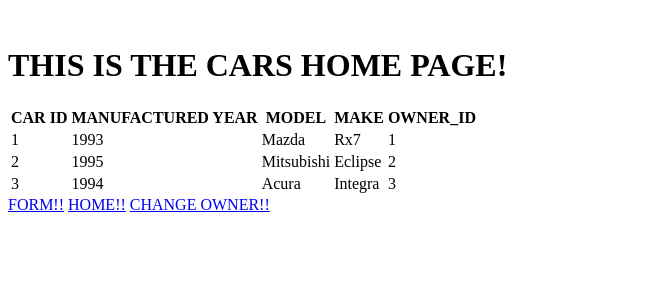
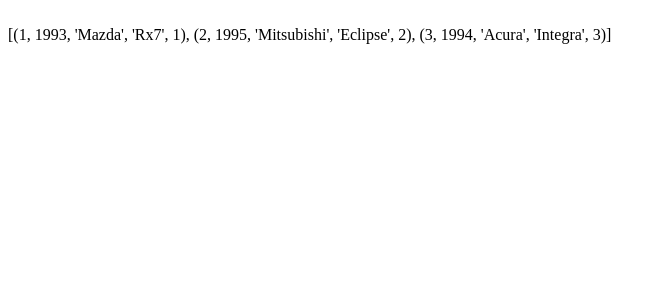
Before and after one commit to edenspring/wk35d2, a Flask app: page / in a window 1280 px wide. Shown: the top 300 px of the page, without its empty margins (0-666 px from the left). Run offline with Flask 2, Linux system fonts and the light colour scheme; data comes from the database, SQL or seed files in the repository; parts of the project's set-up code (start-up, migrations or seed data) failed here and were passed over.

Commit message:
ready for lecture

```diff
--- a/app/__init__.py
+++ b/app/__init__.py
@@ -1,67 +1,64 @@
+from app import dbfuncs
+try:
+    cars = dbfuncs.get_all_cars()
+except:
+    dbfuncs.seed()
+
 from flask import Flask, render_template, redirect
 from .config import Configuration
-from app import dbfuncs
 from app.forms import NewCarForm, ChangeOwner
-from app.routes import app_routes
 
 
 app = Flask(__name__)
 
 app.config.from_object(Configuration)
 
-try:
+
+@app.route('/')
+def home():
+    info = {
+        "title": "CARS CARS CARS",
+        "header": "THIS IS THE CARS HOME PAGE!"
+    }
     cars = dbfuncs.get_all_cars()
-except:
-    dbfuncs.seed()
-
-app.register_blueprint(app_routes, url_prefix="/")
+    return render_template('page.html', info=info, cars=cars)
 
 
-# @app.route('/')
-# def home():
-#     info = {
-#         "title": "CARS CARS CARS",
-#         "header": "THIS IS THE CARS HOME PAGE!"
-#     }
-#     cars = dbfuncs.get_all_cars()
-#     return render_template('page.html', info=info, cars=cars)
+@app.route('/test')
+def test():
+    info = {
+        "title": "Test page",
+        "header": "This is the test page"
+    }
+    return render_template('page.html', info=info)
 
 
-# @app.route('/test')
-# def test():
-#     info = {
-#         "title": "Test page",
-#         "header": "This is the test page"
-#     }
-#     return render_template('page.html', info=info)
+@app.route('/form', methods=('GET', 'POST'))
+def form():
+    form = NewCarForm()
+    if form.validate_on_submit():
+        print("+++++++MADE IT TO FORM!!!+++++++++")
+        dbfuncs.add_new_car(form.manu_year.data, form.make.data,
+                            form.model.data, form.owner_id.data)
+        return redirect("/")
+    info = {
+        "title": "NEW CAR FORM!",
+        "header": "ADD A NEW CAR 😎"
+    }
+    cars = dbfuncs.get_all_cars()  # RENDER CARS ON FORM!
+    owners = dbfuncs.get_all_owners()  # RENDER OWNERS SO THEY KNOW WHO CAN OWN A CAR
+    return render_template("page.html", info=info, form=form, cars=cars, owners=owners)
 
-
-# @app.route('/form', methods=('GET', 'POST'))
-# def form():
-#     form = NewCarForm()
-#     if form.validate_on_submit():
-#         print("+++++++MADE IT TO FORM!!!+++++++++")
-#         dbfuncs.add_new_car(form.manu_year.data, form.make.data,
-#                             form.model.data, form.owner_id.data)
-#         return redirect("/")
-#     info = {
-#         "title": "NEW CAR FORM!",
-#         "header": "ADD A NEW CAR 😎"
-#     }
-#     cars = dbfuncs.get_all_cars()  # RENDER CARS ON FORM!
-#     owners = dbfuncs.get_all_owners()  # RENDER OWNERS SO THEY KNOW WHO CAN OWN A CAR
-#     return render_template("page.html", info=info, form=form, cars=cars, owners=owners)
-
-# @app.route("/change-owners",methods=('GET', 'POST'))
-# def change():
-#     form = ChangeOwner()
-#     if form.validate_on_submit():
-#         dbfuncs.change_car_owner(car_id=form.car_id.data, new_owner_id=form.owner_id.data)
-#         return redirect("/")
-#     cars = dbfuncs.get_all_cars()
-#     owners = dbfuncs.get_all_owners()
-#     info = {
-#         "title": "CHANGE OWNER FORM!",
-#         "header": "CHANGE A CAR'S OWNER 😎"
-#     }
-#     return render_template("page.html", info=info, forms=form, cars=cars, owners=owners)
+@app.route("/change-owners",methods=('GET', 'POST'))
+def change():
+    form = ChangeOwner()
+    if form.validate_on_submit():
+        dbfuncs.change_car_owner(car_id=form.car_id.data, new_owner_id=form.owner_id.data)
+        return redirect("/")
+    cars = dbfuncs.get_all_cars()
+    owners = dbfuncs.get_all_owners()
+    info = {
+        "title": "CHANGE OWNER FORM!",
+        "header": "CHANGE A CAR'S OWNER 😎"
+    }
+    return render_template("page.html", info=info, owner_form=form, cars=cars, owners=owners)
--- a/app/routes/__init__.py
+++ /dev/null
@@ -1 +0,0 @@
-from .routes import app_routes
--- a/app/routes/routes.py
+++ /dev/null
@@ -1,54 +0,0 @@
-from flask import Blueprint, render_template, redirect
-from app import dbfuncs
-from app.forms import NewCarForm, ChangeOwner
-
-app_routes = Blueprint("app", __name__)
-
-@app_routes.route('/')
-def home():
-    info = {
-        "title": "CARS CARS CARS",
-        "header": "THIS IS THE CARS HOME PAGE!"
-    }
-    cars = dbfuncs.get_all_cars()
-    return render_template('page.html', info=info, cars=cars)
-
-
-@app_routes.route('/test')
-def test():
-    info = {
-        "title": "Test page",
-        "header": "This is the test page"
-    }
-    return render_template('page.html', info=info)
-
-
-@app_routes.route('/form', methods=('GET', 'POST'))
-def form():
-    form = NewCarForm()
-    if form.validate_on_submit():
-        print("+++++++MADE IT TO FORM!!!+++++++++")
-        dbfuncs.add_new_car(form.manu_year.data, form.make.data,
-                            form.model.data, form.owner_id.data)
-        return redirect("/")
-    info = {
-        "title": "NEW CAR FORM!",
-        "header": "ADD A NEW CAR 😎"
-    }
-    cars = dbfuncs.get_all_cars()  # RENDER CARS ON FORM!
-    owners = dbfuncs.get_all_owners()  # RENDER OWNERS SO THEY KNOW WHO CAN OWN A CAR
-    return render_template("page.html", info=info, form=form, cars=cars, owners=owners)
-
-@app_routes.route("/change-owners",methods=('GET', 'POST'))
-def change():
-    form = ChangeOwner()
-    if form.validate_on_submit():
-        dbfuncs.change_car_owner(car_id=form.car_id.data, new_owner_id=form.owner_id.data)
-        return redirect("/")
-    cars = dbfuncs.get_all_cars()
-    owners = dbfuncs.get_all_owners()
-    info = {
-        "title": "CHANGE OWNER FORM!",
-        "header": "CHANGE A CAR'S OWNER 😎"
-    }
-    return render_template("page.html", info=info, forms=form, cars=cars, owners=owners)
--- /dev/null
+++ b/app/templates/nav.html
@@ -0,0 +1,5 @@
+<nav>
+    <a href="/form">FORM!!</a>
+    <a href="/">HOME!!</a>
+    <a href="/change-owners">CHANGE OWNER!!</a>
+</nav>
--- a/app/templates/page.html
+++ b/app/templates/page.html
@@ -1,34 +1,15 @@
 <html>
 
 <head>
-    <title>{{info.title}}</title>
+    <!-- Add title here! -->
 </head>
 
 <body>
+    <!-- Add the nav.html! -->
     <marquee>CARS CARS CARS CARS CARS CARS CARS CARS CARS CARS CARS CARS CARS CARS CARS</marquee>
-    <h1>{{info.header}}</h1>
-    <table>
-        <thead>
-            <tr>
-                <th>CAR ID</th>
-                <th>MANUFACTURED YEAR</th>
-                <th>MODEL</th>
-                <th>MAKE</th>
-                <th>OWNER_ID</th>
-            </tr>
-        </thead>
-        <tbody>
-            {% for car in cars %}
-            <tr>
-                <td>{{ car[0]}}</td>
-                <td>{{ car[1]}}</td>
-                <td>{{ car[2]}}</td>
-                <td>{{ car[3]}}</td>
-                <td>{{ car[4]}}</td>
-            </tr>
-            {% endfor %}
-        </tbody>
-    </table>
+    <!-- Add header here! -->
+    <div>{{ cars }}</div>
+    <!-- Gussy up them cars by building a table!Use the owner table below for guidance -->
     {% if owners %}
     <table>
         <thead>
@@ -51,54 +32,9 @@
         </tbody>
     </table>
     {% endif %}
-    {% if form %}
-    <h2>Form exists!</h2>
-    <!-- Form goes here! -->
-    <form action="" method="post">
-        {{form.hidden_tag()}}
-        <p>
-            {{form.manu_year.label}}
-            {{form.manu_year()}}
-        </p>
-        <p>
-            {{form.make.label}}
-            {{form.make()}}
-        </p>
-        <p>
-            {{form.model.label}}
-            {{form.model()}}
-        </p>
-        <p>
-            {{form.owner_id.label}}
-            {{form.owner_id()}}
-        </p>
-        <p>
-            {{form.submit.label}}
-            {{form.submit()}}
-        </p>
-    </form>
-    {% endif %}
-    {% if forms %}
-        <form action="" method="post">
-            {{forms.hidden_tag()}}
-            <p>
-                {{forms.car_id.label}}
-                {{forms.car_id()}}
-            </p>
-            <p>
-                {{forms.owner_id.label}}
-                {{forms.owner_id()}}
-            </p>
-            <p>
-                {{forms.submit.label}}
-                {{forms.submit()}}
-            </p>
-    {% endif %}
-    <nav>
-        <a href="/form">FORM!!</a>
-        <a href="/">HOME!!</a>
-        <a href="/change-owners">CHANGE OWNER!!</a>
-    </nav>
+    <!-- check for the form! -->
+    <!-- check for the owner form! -->
+
 </body>
 
 </html>
```
Also changed, not shown: app/templates/changeowner.html (added, +15 -0 lines), app/templates/newcar.html (added, +25 -0 lines).
